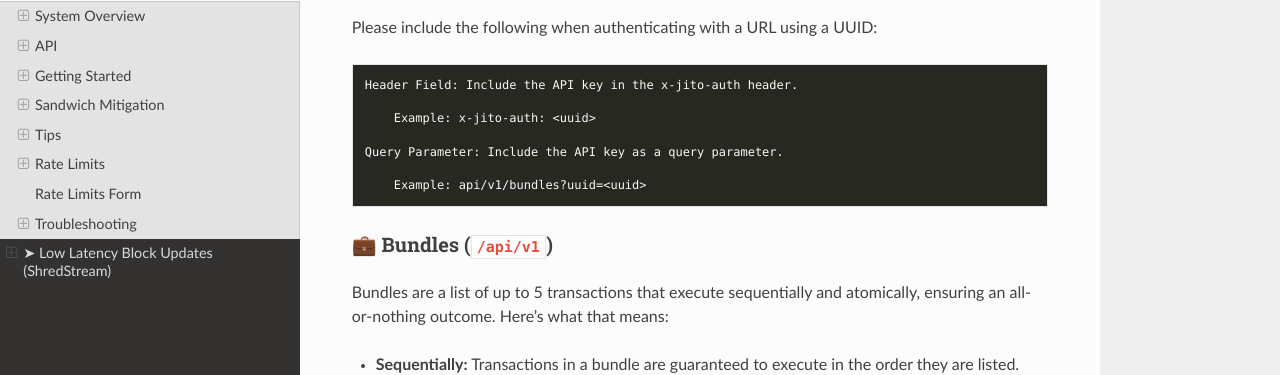
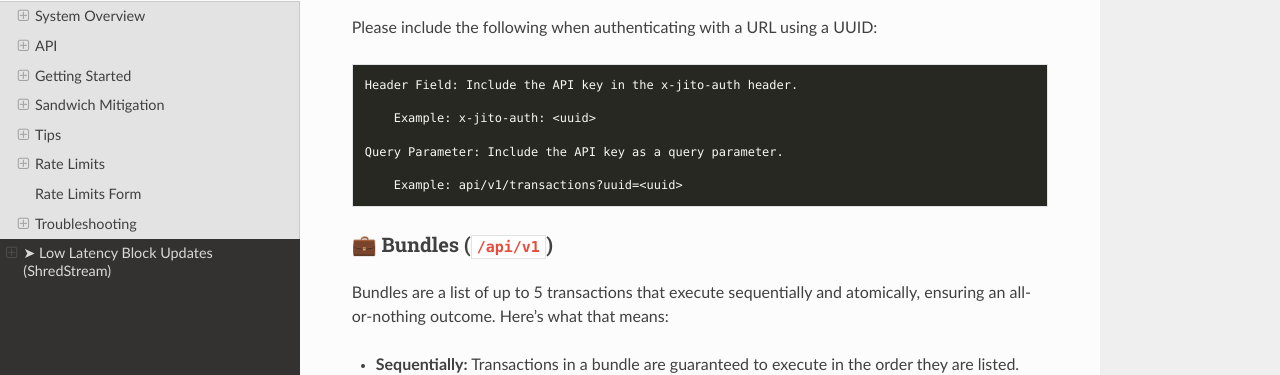
Before and after one commit to jito-labs/jito-docs, a Sphinx documentation site: the page built from docs/source/lowlatencytxnsend.md, in a window 1280 px wide and 900 px high, scrolled down 5734 px. Shown: the part 182-557 px from the top of the window. Built offline with Sphinx 7.4.7 and the Read the Docs theme 3.1.0, drawn with Linux system fonts in a browser that asks for light colours; some of the changed text lies outside the part shown.

Commit message:
New Ips (#50)

```diff
--- a/docs/source/lowlatencytxnsend.md
+++ b/docs/source/lowlatencytxnsend.md
@@ -149,7 +149,7 @@
 
     Query Parameter: Include the API key as a query parameter.
 
-        Example: api/v1/bundles?uuid=<uuid>
+        Example: api/v1/transactions?uuid=<uuid>
 
 ### 💼 Bundles (`/api/v1`)
 
```
Also changed, not shown: other parts of docs/source/lowlatencytxnsend.md (+3 -3 lines), docs/source/lowlatencytxnfeed.md (+9 -8 lines).
